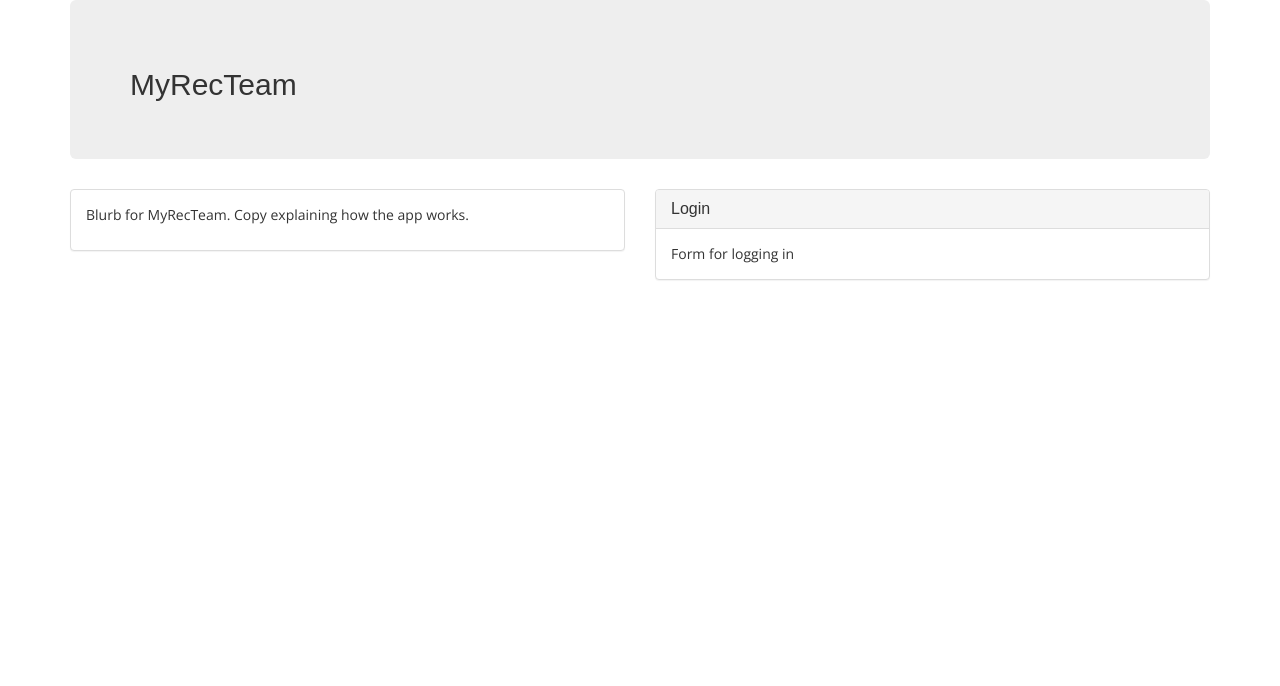
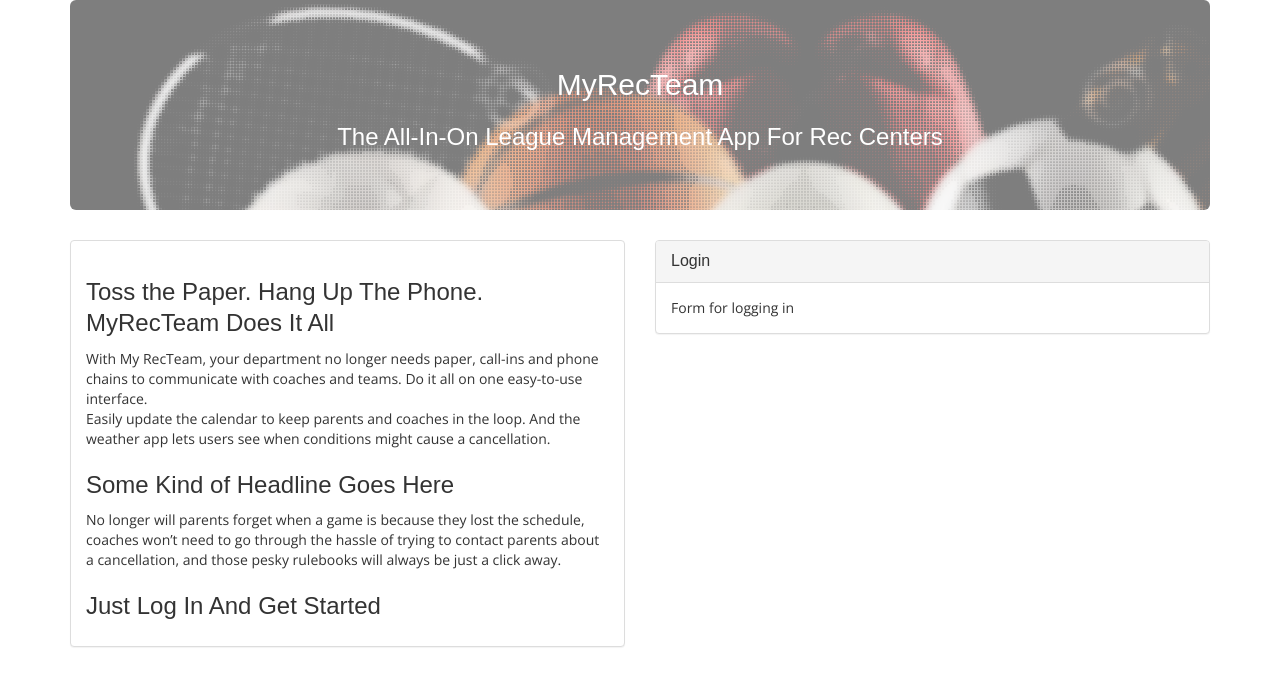
Before and after one commit to trr88/MyRecTeam, a website: page public/index.html in a window 1280 px wide. Drawn offline with nearby package versions, Linux system fonts and the light colour scheme; a web font is replaced by a local one.

Commit message:
Adding image files and revised style sheet

```diff
--- /dev/null
+++ b/public/assets/css/cssReset.css
@@ -0,0 +1,47 @@
+/* http://meyerweb.com/eric/tools/css/reset/
+   v2.0 | 20110126
+   License: none (public domain)
+*/
+
+html, body, div, span, applet, object, iframe,
+h1, h2, h3, h4, h5, h6, p, blockquote, pre,
+a, abbr, acronym, address, big, cite, code,
+del, dfn, em, img, ins, kbd, q, s, samp,
+small, strike, strong, sub, sup, tt, var,
+b, u, i, center,
+dl, dt, dd, ol, ul, li,
+fieldset, form, label, legend,
+table, caption, tbody, tfoot, thead, tr, th, td,
+article, aside, canvas, details, embed,
+figure, figcaption, footer, header, hgroup,
+menu, nav, output, ruby, section, summary,
+time, mark, audio, video {
+	margin: 0;
+	padding: 0;
+	border: 0;
+	font-size: 100%;
+	font: inherit;
+	vertical-align: baseline;
+}
+/* HTML5 display-role reset for older browsers */
+article, aside, details, figcaption, figure,
+footer, header, hgroup, menu, nav, section {
+	display: block;
+}
+body {
+	line-height: 1;
+}
+ol, ul {
+	list-style: none;
+}
+blockquote, q {
+	quotes: none;
+}
+blockquote:before, blockquote:after,
+q:before, q:after {
+	content: '';
+	content: none;
+}
+table {
+	border-collapse: collapse;
+	border-spacing: 0;
--- a/public/assets/style.css
+++ b/public/assets/style.css
@@ -23,3 +23,15 @@ h1, h2, h3, h4 {
     color: white;
     background-color: #303c6c;
 }
+.jumbotron{
+	background-color: white;
+	background-image: url(./images/sport-equipment-2-22802518.png);
+    opacity: 0.5;
+    color: white;
+    text-align: center;
+
+}
+
+h3{
+	line-height: 130%;
+}
--- a/public/index.html
+++ b/public/index.html
@@ -16,12 +16,19 @@
     <div class="container">
         <div class="jumbotron">
             <h2>MyRecTeam</h2>
+            <h3>The All-In-On League Management App For Rec Centers</h3>
         </div>
                 <div class="row">
                     <div class="col-lg-6">
                         <div class="panel panel-default">
                             <div class="panel-body">
-                                <p>Blurb for MyRecTeam. Copy explaining how the app works.</p>
+                            <h3>Toss the Paper. Hang Up The Phone. MyRecTeam Does It All</h3>
+                                <p>With My RecTeam, your department no longer needs  paper, call-ins and phone chains to communicate with coaches and teams. Do it all on one easy-to-use interface. <br>
+                                Easily update the calendar to keep parents and coaches in the loop. And the weather app lets users see when conditions might cause a cancellation.</p>
+                               <h3>Some Kind of Headline Goes Here</h3>
+                               <p>  No longer will parents forget when a game is because they lost the schedule, coaches won’t need to go through the hassle of trying to contact parents about a cancellation, and those pesky rulebooks will always be just a click away.</p>
+                               <h3>Just Log In And Get Started</h3>
+
                             </div>
                         </div>
                     </div>
```
Also changed, not shown: public/assets/images/concrete_seamless.png (added), public/assets/images/crossword.png (added), public/assets/images/sport-equipment-2-22802518.jpg (added), public/assets/images/sport-equipment-2-22802518.png (added), 3 other files.
